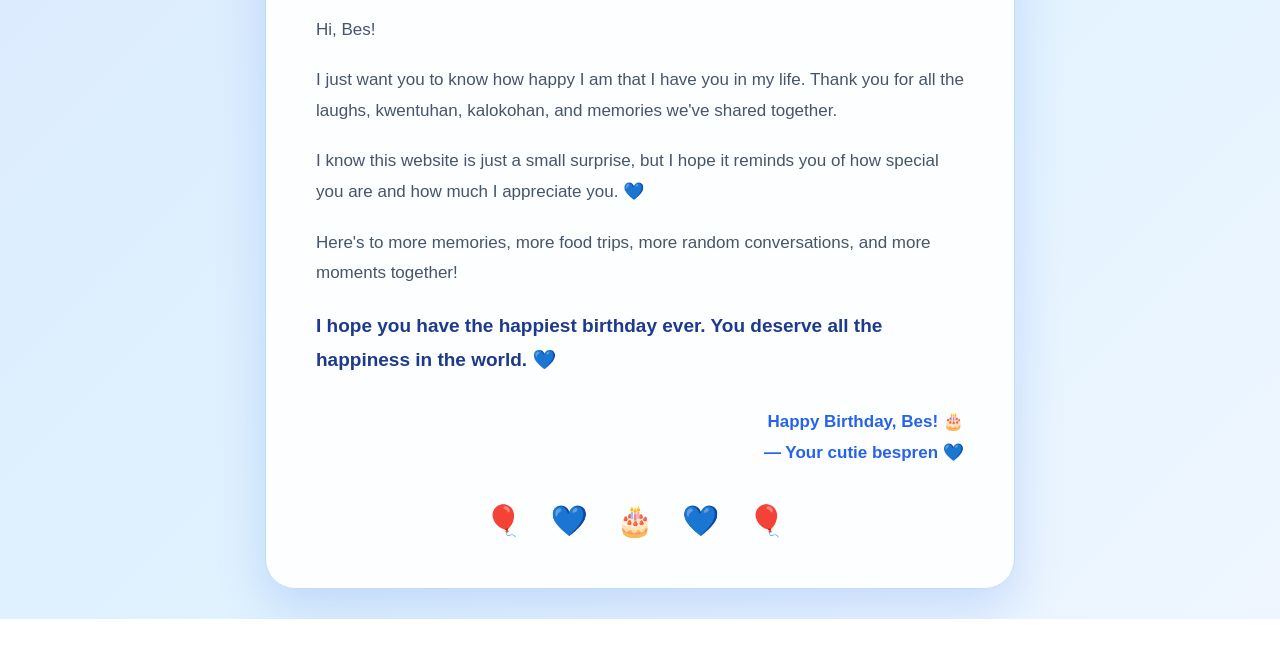
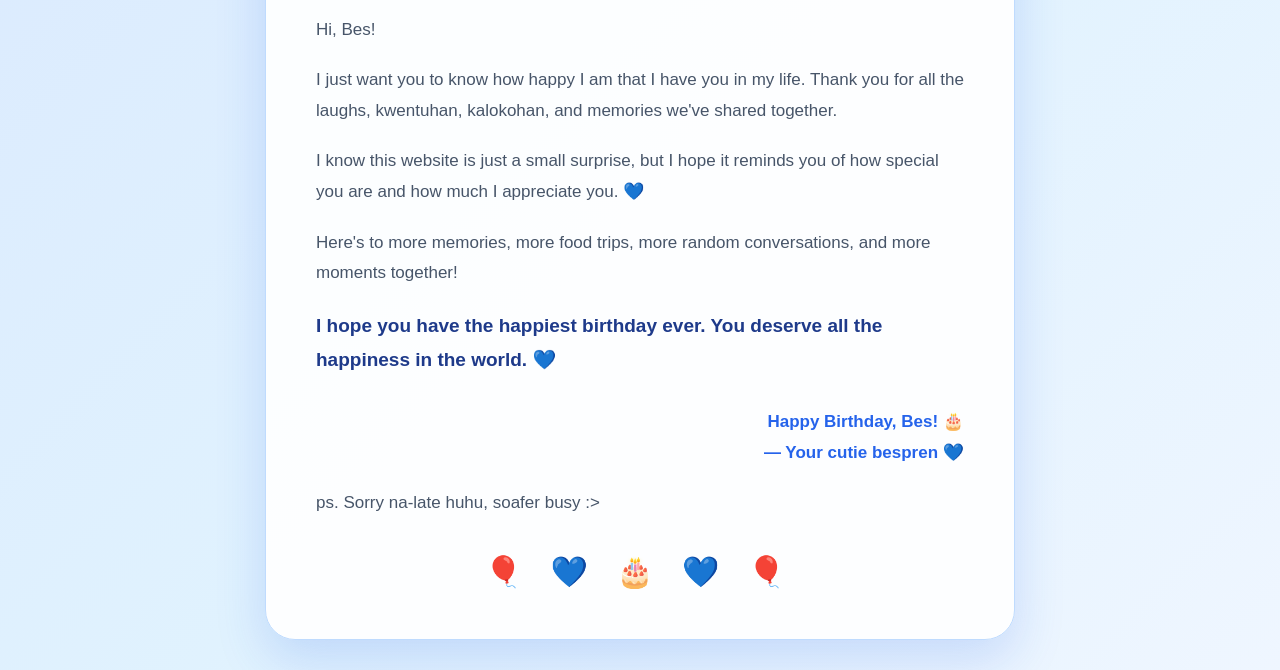
Before and after one commit to Bernadette34/login-page, a website: page final.html in a window 1280 px wide. Shown: the part 231-901 px from the top of the page. Before the commit the page ends 850 px from the top, so only its background shows below. Drawn offline with Linux system fonts and the light colour scheme.

Commit message:
Update my final

```diff
--- a/final.html
+++ b/final.html
@@ -49,6 +49,8 @@
       — Your cutie bespren 💙
     </p>
 
+    <p>ps. Sorry na-late huhu, soafer busy :></p>
+
   </div>
 
   <div class="balloons">🎈 💙 🎂 💙 🎈</div>
```
